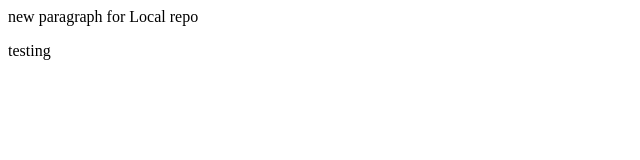
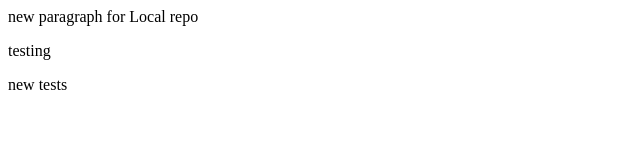
Before and after one commit to iharrythakur/Localrepo, a plain HTML site: page Localrepo/index.html in a window 1280 px wide. Shown: the full height of the page, 0-640 px from the left. Drawn offline with Linux system fonts and the light colour scheme.

Commit message:
new tests are added

```diff
--- a/Localrepo/index.html
+++ b/Localrepo/index.html
@@ -1,3 +1,4 @@
 <p>new paragraph for Local repo
 </p>
 <p>testing</p>
+<p>new tests</p>
```
